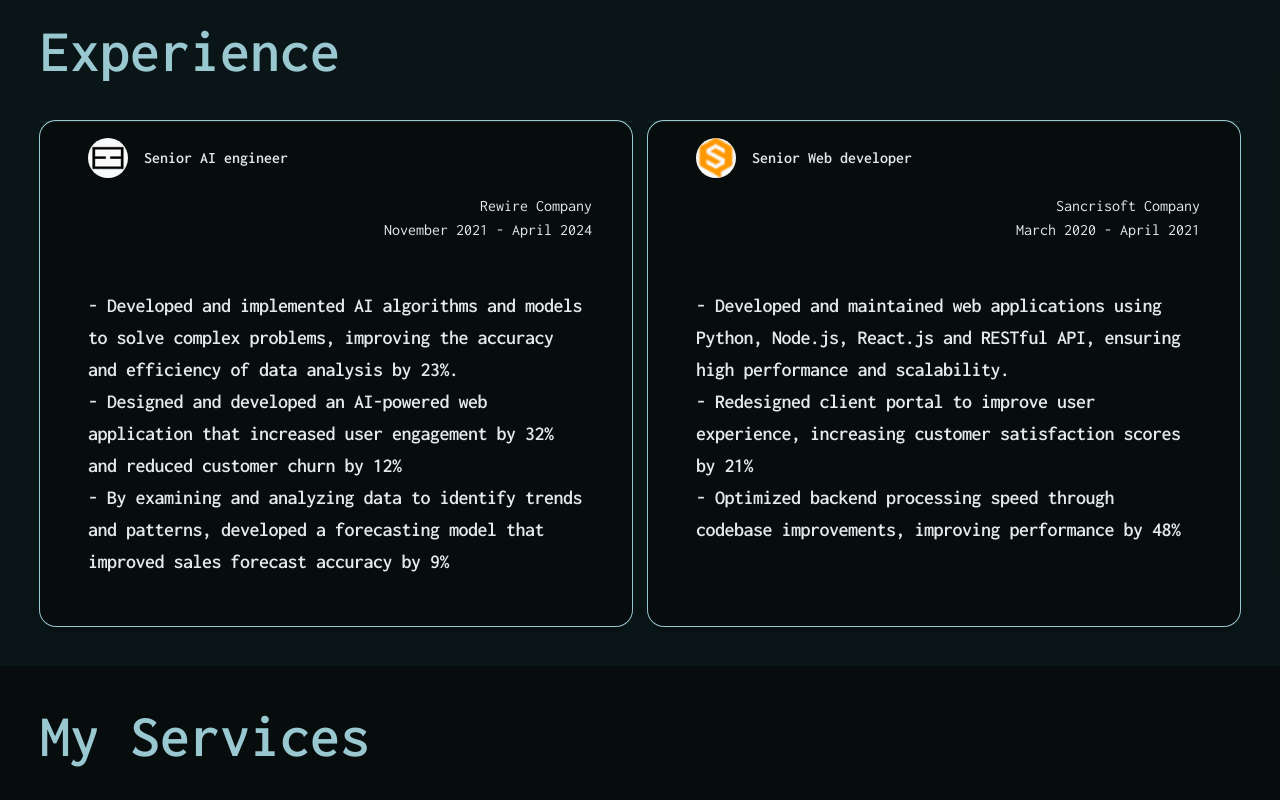
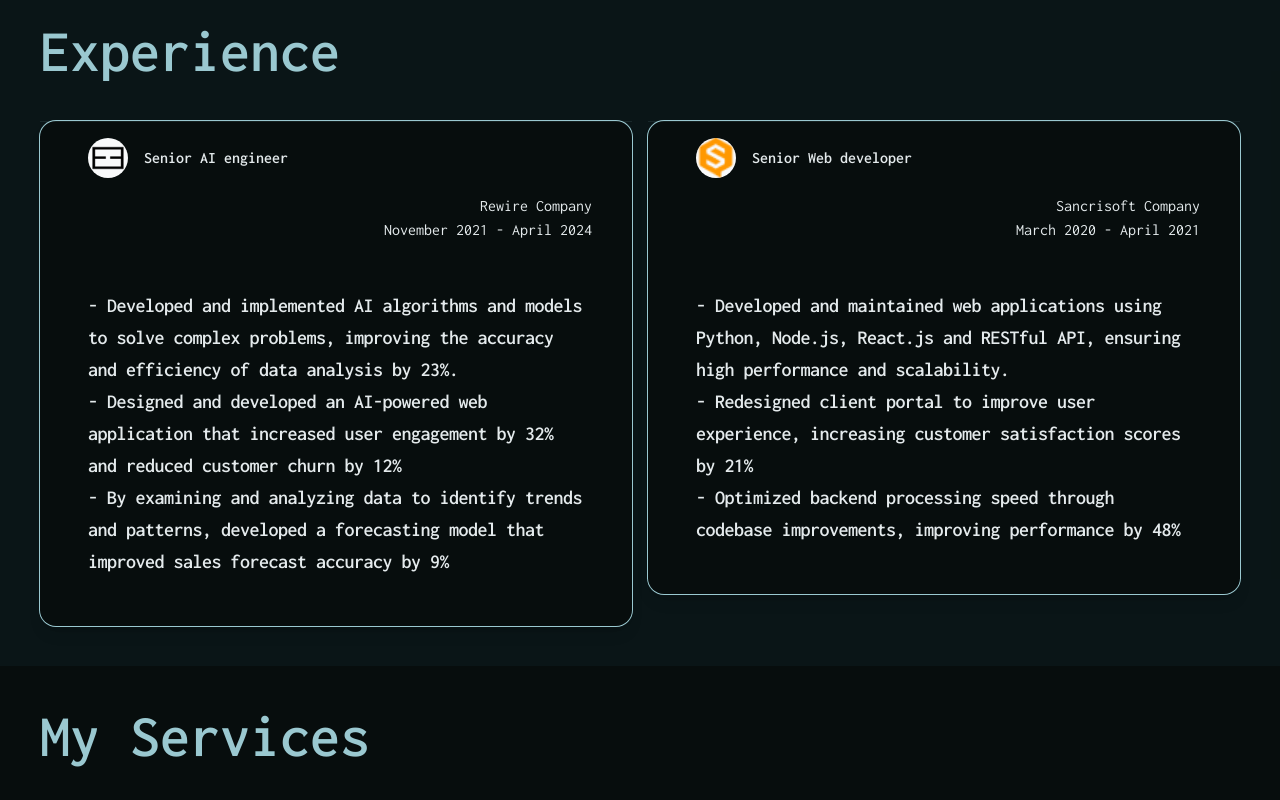
Before and after one commit to mcyandex/Portfolio, a Next.js app: page / in a window 1280 px wide. Shown: the part 1200-2000 px from the top of the page. Built offline with nearby package versions, Linux system fonts and the light colour scheme.

Commit message:
fix: new pages animation

```diff
--- a/components/Educations/index.tsx
+++ b/components/Educations/index.tsx
@@ -1,6 +1,9 @@
+'use client'
+
 import React from 'react'
+import educations from '@/configs/educations'
 import Education from './Education'
-import educations from '@/configs/educations'
+import { motion } from 'framer-motion'
 
 function EducationsSection() {
     return (
@@ -10,9 +13,28 @@ function EducationsSection() {
                     Education
                 </h2>
                 <div className="educations grid md:grid-cols-2 gap-4">
-                    {educations.map((education, index) => {
-                        return <Education {...education} key={index} />
-                    })}
+                    {educations.map((education, index) => (
+                        <motion.div
+                            key={index}
+                            initial={{
+                                opacity: 0.4,
+                                y: 200,
+                            }}
+                            whileInView={{
+                                opacity: 1,
+                                y: 0,
+                            }}
+                            transition={{
+                                duration: 0.4,
+                            }}
+                            viewport={{
+                                once: true,
+                            }}
+                            className="w-full h-full"
+                        >
+                            <Education {...education} />
+                        </motion.div>
+                    ))}
                 </div>
             </div>
         </section>
--- a/components/Experiences/index.tsx
+++ b/components/Experiences/index.tsx
@@ -1,6 +1,9 @@
+'use client'
+
 import React from 'react'
 import Experience from './Experience'
 import experiences from '@/configs/experiences'
+import { motion } from 'framer-motion'
 
 function ExperiencesSection() {
     return (
@@ -10,9 +13,28 @@ function ExperiencesSection() {
                     Experience
                 </h2>
                 <div className="experiences grid md:grid-cols-2 gap-4">
-                    {experiences.map((experience, index) => {
-                        return <Experience {...experience} key={index} />
-                    })}
+                    {experiences.map((experience, index) => (
+                        <motion.div
+                            key={index}
+                            initial={{
+                                opacity: 0.4,
+                                y: 200,
+                            }}
+                            whileInView={{
+                                opacity: 1,
+                                y: 0,
+                            }}
+                            transition={{
+                                duration: 0.4,
+                            }}
+                            viewport={{
+                                once: true,
+                            }}
+                            className="w-full h-full"
+                        >
+                            <Experience {...experience} />
+                        </motion.div>
+                    ))}
                 </div>
             </div>
         </section>
--- a/components/TestimonialsSection/index.tsx
+++ b/components/TestimonialsSection/index.tsx
@@ -1,6 +1,9 @@
+'use client'
+
 import React from 'react'
 import Testimonial from './Testimonial'
 import testimonials from '@/configs/testimonials'
+import { motion } from 'framer-motion'
 
 function TestimonialsSection() {
     return (
@@ -10,9 +13,28 @@ function TestimonialsSection() {
                     Our Clients Feedback
                 </h2>
                 <div className="testimonials grid md:grid-cols-2 gap-4">
-                    {testimonials.map((testimonial, index) => {
-                        return <Testimonial {...testimonial} key={index} />
-                    })}
+                    {testimonials.map((testimonial, index) => (
+                        <motion.div
+                            key={index}
+                            initial={{
+                                opacity: 0.4,
+                                y: 200,
+                            }}
+                            whileInView={{
+                                opacity: 1,
+                                y: 0,
+                            }}
+                            transition={{
+                                duration: 0.4,
+                            }}
+                            viewport={{
+                                once: true,
+                            }}
+                            className="w-full h-full"
+                        >
+                            <Testimonial {...testimonial}/>
+                        </motion.div>
+                    ))}
                 </div>
             </div>
         </section>
```
